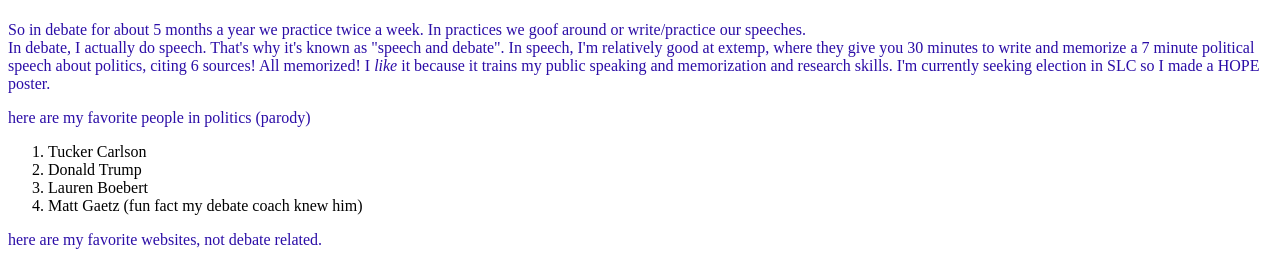
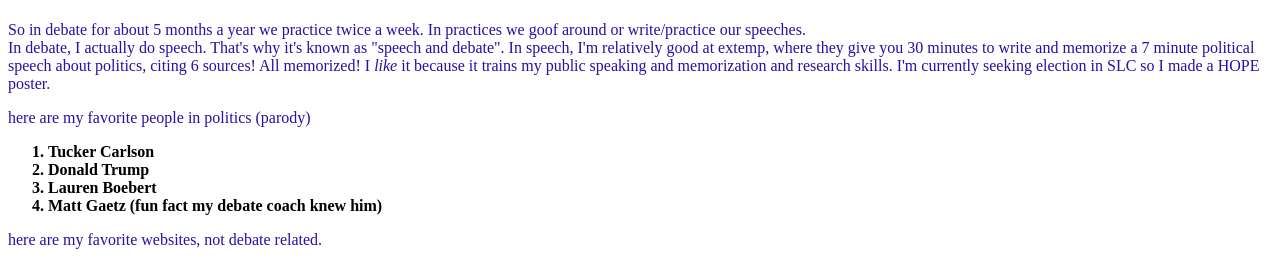
Before and after one commit to AndrewMaPerson/AndrewMaPerson.github.io, a plain HTML site: page favorite-thing/index.html in a window 1280 px wide. Shown: the part 684-946 px from the top of the page. Drawn offline with Linux system fonts and the light colour scheme.

Commit message:
set ol font weight to 600

```diff
--- a/favorite-thing/index.html
+++ b/favorite-thing/index.html
@@ -35,6 +35,10 @@
             font-size: 50px;
             color: black;
             font-weight: 300;
+        }
+
+        ol{
+            font-weight: 600;
         }
     </style>
 </head>
```
